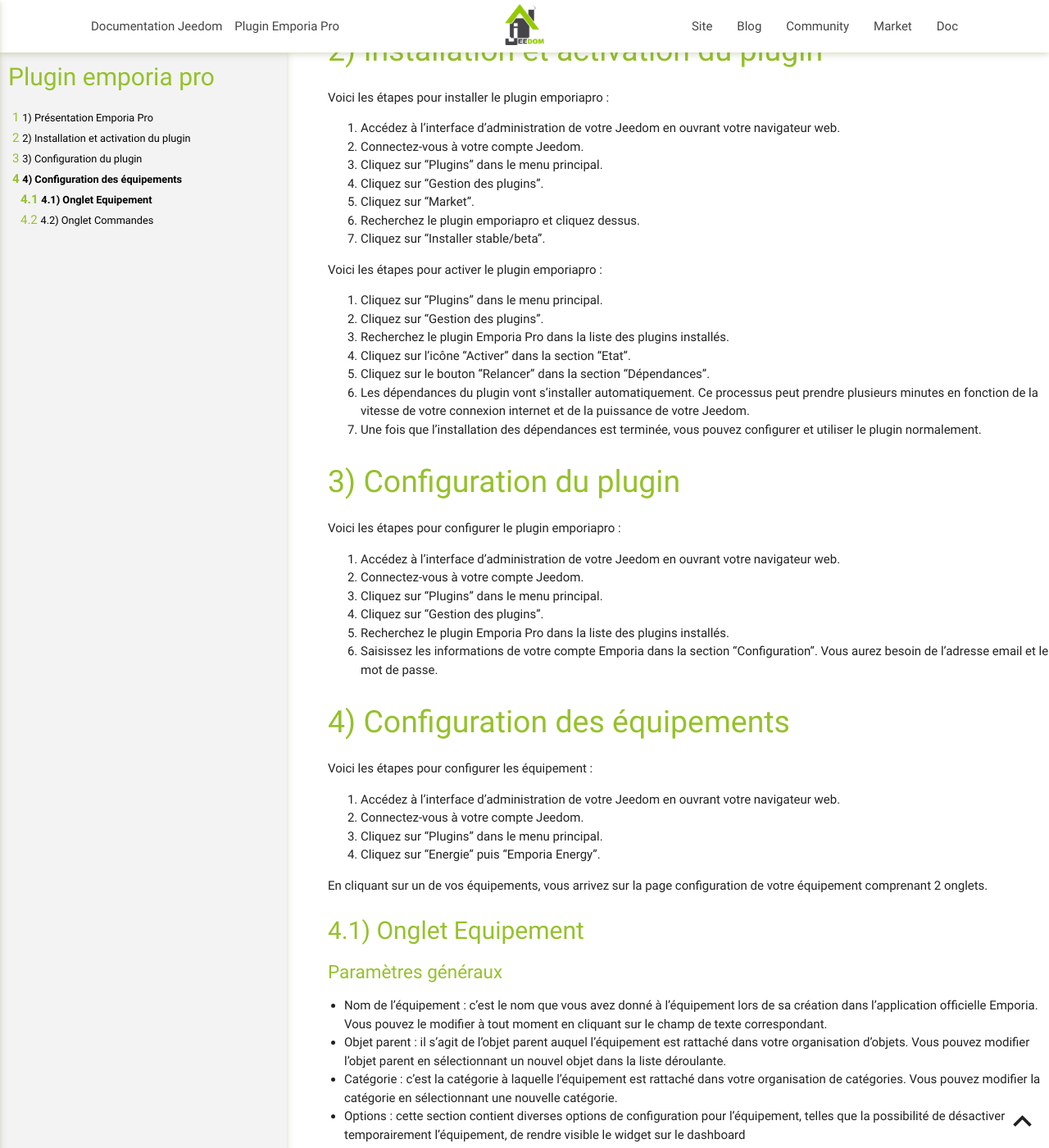
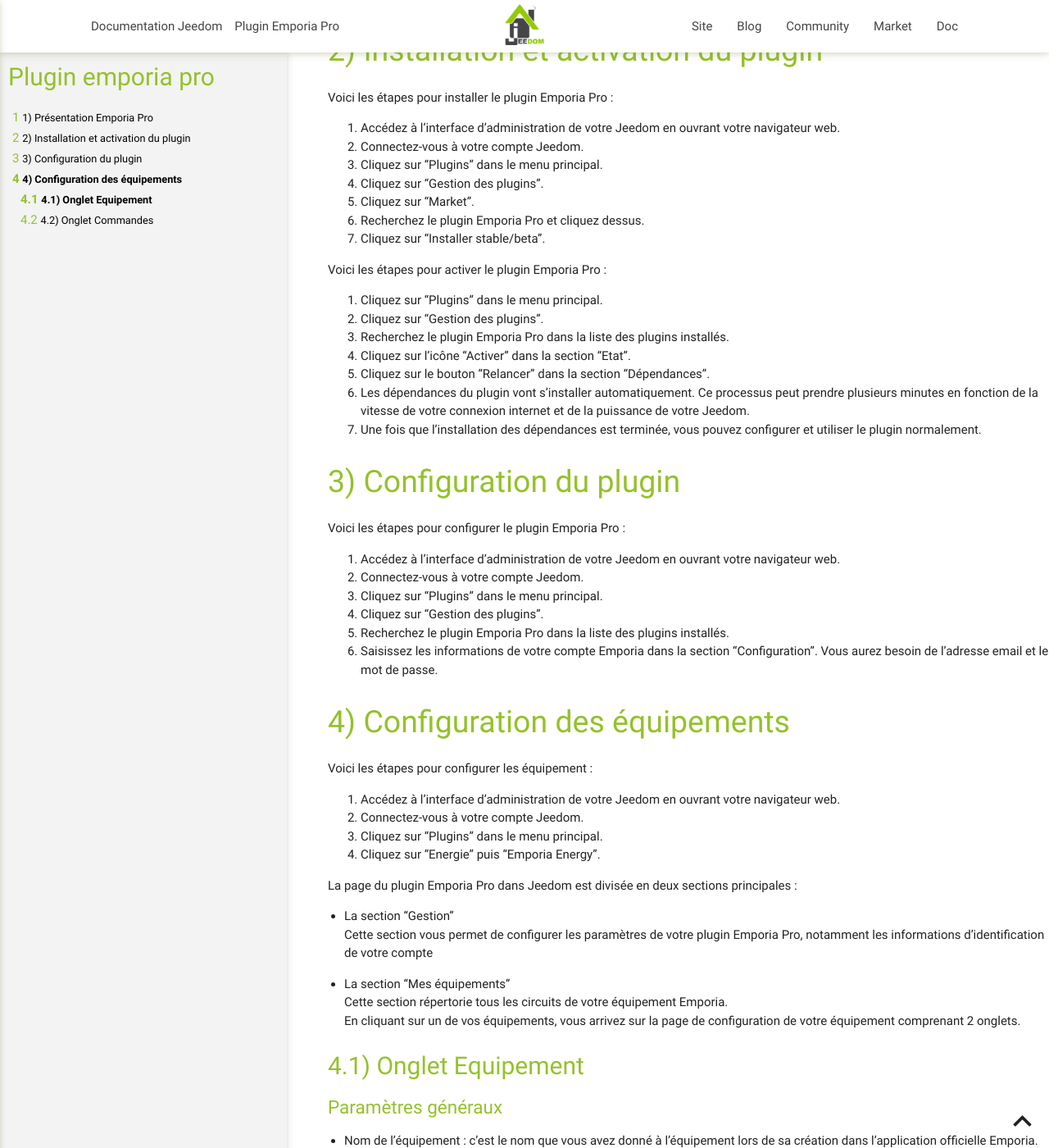
Before and after one commit to thanaus/jeedom_docs, a Jekyll site: the page built from plugins/emporiapro/fr_FR/index.md, in a window 1280 px wide and 1400 px high, scrolled down 317 px. Shown: the whole window at 82% size. Built offline with Jekyll 4.4.1, drawn with Linux system fonts in a browser that asks for light colours; some of the changed text lies outside the part shown.

Commit message:
Update index.md

```diff
--- a/plugins/emporiapro/fr_FR/index.md
+++ b/plugins/emporiapro/fr_FR/index.md
@@ -15,17 +15,17 @@ Ce plugin permet d'interfacer ce moniteur de consommation d'énergie avec Jeedom
 
 # Installation et activation du plugin
 
-Voici les étapes pour installer le plugin emporiapro :
+Voici les étapes pour installer le plugin Emporia Pro :
 
 1. Accédez à l'interface d'administration de votre Jeedom en ouvrant votre navigateur web.
 2. Connectez-vous à votre compte Jeedom.
 3. Cliquez sur "Plugins" dans le menu principal.
 4. Cliquez sur "Gestion des plugins".
 5. Cliquez sur "Market".
-6. Recherchez le plugin emporiapro et cliquez dessus.
+6. Recherchez le plugin Emporia Pro et cliquez dessus.
 7. Cliquez sur "Installer stable/beta".
 
-Voici les étapes pour activer le plugin emporiapro :
+Voici les étapes pour activer le plugin Emporia Pro :
 
 1. Cliquez sur "Plugins" dans le menu principal.
 2. Cliquez sur "Gestion des plugins".
@@ -37,7 +37,7 @@ Voici les étapes pour activer le plugin emporiapro :
 
 # Configuration du plugin
 
-Voici les étapes pour configurer le plugin emporiapro :
+Voici les étapes pour configurer le plugin Emporia Pro :
 
 1. Accédez à l'interface d'administration de votre Jeedom en ouvrant votre navigateur web.
 2. Connectez-vous à votre compte Jeedom.
@@ -55,7 +55,14 @@ Voici les étapes pour configurer les équipement :
 3. Cliquez sur "Plugins" dans le menu principal.
 4. Cliquez sur "Energie" puis "Emporia Energy".
 
-En cliquant sur un de vos équipements, vous arrivez sur la page configuration de votre équipement comprenant 2 onglets.
+La page du plugin Emporia Pro dans Jeedom est divisée en deux sections principales :
+
+- La section "Gestion"
+Cette section vous permet de configurer les paramètres de votre plugin Emporia Pro, notamment les informations d'identification de votre compte
+
+- La section "Mes équipements"
+Cette section répertorie tous les circuits de votre équipement Emporia.
+En cliquant sur un de vos équipements, vous arrivez sur la page de configuration de votre équipement comprenant 2 onglets.
 
 ## Onglet Equipement
 
@@ -76,7 +83,7 @@ En cliquant sur un de vos équipements, vous arrivez sur la page configuration d
 
 ## Onglet Commandes
 
-Voici la liste des commandes disponibles pour un équipement Emporia dans Jeedom :
+Voici la liste des commandes disponibles pour un équipement Emporia Pro dans Jeedom :
 
 - Consommation électrique (minute) : il s'agit de la consommation électrique par minute consommée par le circuit en une minute.
 - Consommation électrique (heure) : **TBD**
```
